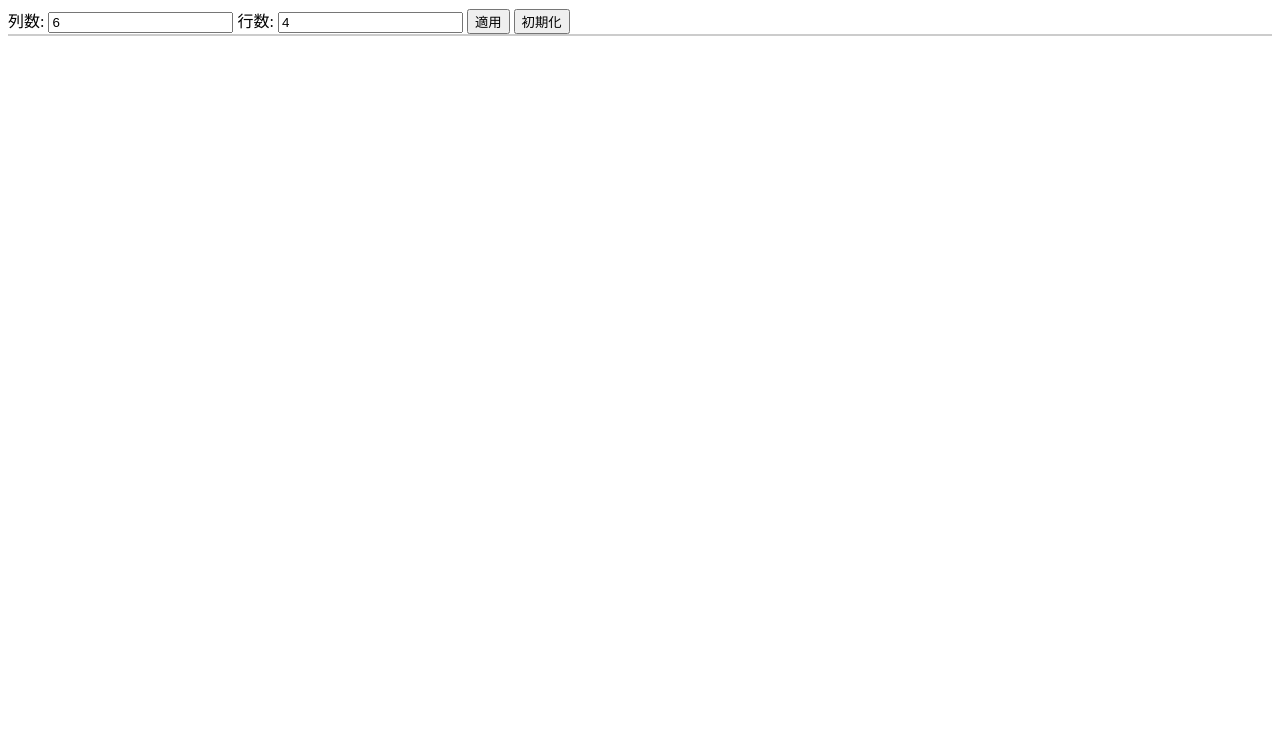
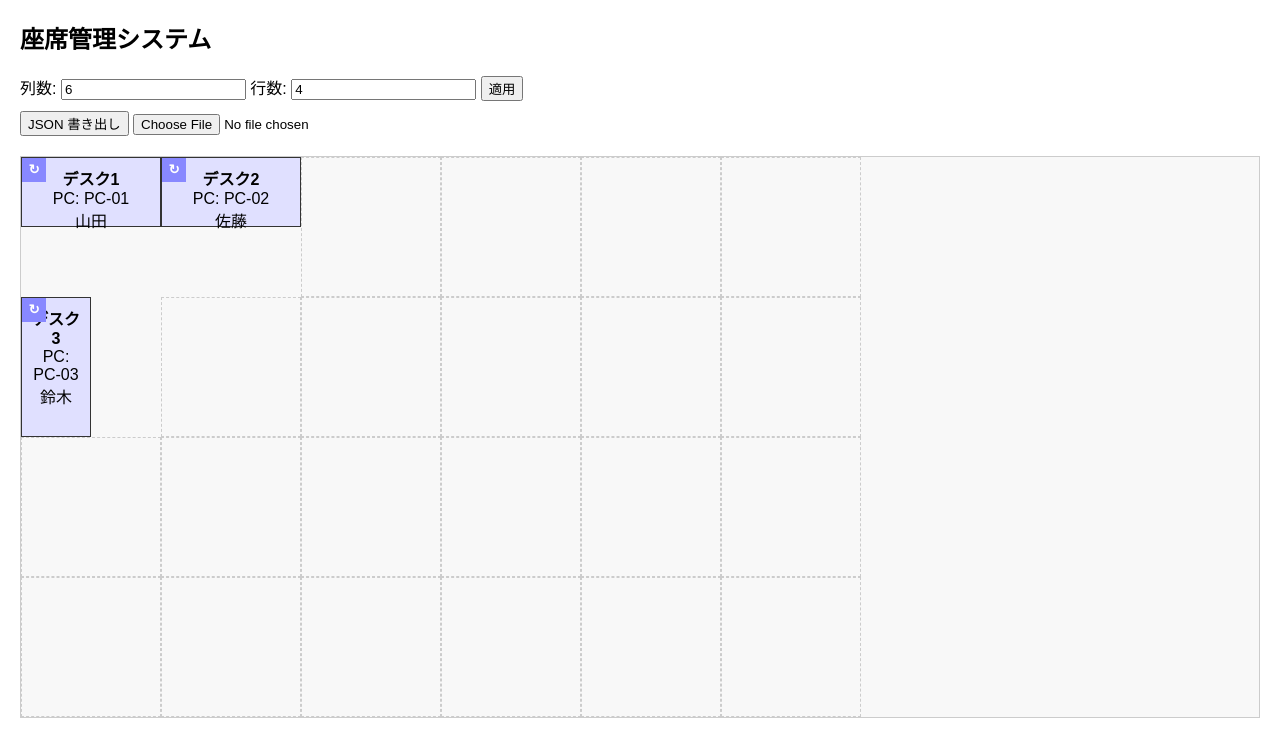
Before and after one commit to NaoyaMizohata/NaoyaMizohata.github.io, a plain HTML site: page index.html in a window 1280 px wide. Drawn offline with Linux system fonts and the light colour scheme.

Commit message:
Update index.html

```diff
--- a/index.html
+++ b/index.html
@@ -2,48 +2,76 @@
 <html lang="ja">
 <head>
 <meta charset="UTF-8">
+<meta name="viewport" content="width=device-width, initial-scale=1.0">
 <title>座席管理システム</title>
 <style>
+  body {
+    font-family: sans-serif;
+    margin: 20px;
+  }
+
   #desk-container {
-    display: grid;
+    border: 1px solid #ccc;
     position: relative;
-    border: 1px solid #ccc;
+    margin-top: 20px;
+    background-color: #f8f8f8;
   }
-  .desk, .empty-cell {
+
+  .desk {
     border: 1px solid #333;
+    background-color: #e0e0ff;
     box-sizing: border-box;
-    display: flex;
-    align-items: center;
-    justify-content: center;
-    position: relative;
+    cursor: grab;
   }
-  .desk.vertical .desk-content { writing-mode: vertical-rl; text-orientation: mixed; }
-  .desk-content { text-align: center; }
+
+  .desk:active {
+    cursor: grabbing;
+  }
+
+  .desk-content {
+    text-align: center;
+    user-select: none;
+  }
+
   .rotate-btn {
-    position: absolute;
-    top: 2px;
-    right: 2px;
+    border: none;
+    background: #88f;
+    color: #fff;
     cursor: pointer;
+    font-weight: bold;
+    user-select: none;
   }
+
+  .empty-cell {
+    border: 1px dashed #ccc;
+    box-sizing: border-box;
+  }
+
   .resize-col, .resize-row {
-    position: absolute;
-    background: rgba(0,0,0,0.2);
-    z-index: 10;
-    cursor: col-resize;
+    /* 背景は透明にしてマウス操作だけ */
+    background: transparent;
   }
-  .resize-row { cursor: row-resize; }
 </style>
 </head>
 <body>
+
+<h2>座席管理システム</h2>
+
 <div>
-  <label>列数: <input type="number" id="maxX" value="6"></label>
-  <label>行数: <input type="number" id="maxY" value="4"></label>
+  <label>列数: <input type="number" id="maxX" value="6" min="1"></label>
+  <label>行数: <input type="number" id="maxY" value="4" min="1"></label>
   <button id="applySize">適用</button>
-  <button id="resetBtn">初期化</button>
+</div>
+
+<div style="margin-top:10px;">
+  <button id="exportBtn">JSON 書き出し</button>
+  <input type="file" id="importInput" accept=".json">
 </div>
 
 <div id="desk-container"></div>
 
+<!-- JS -->
 <script src="app.js"></script>
+
 </body>
 </html>
```
